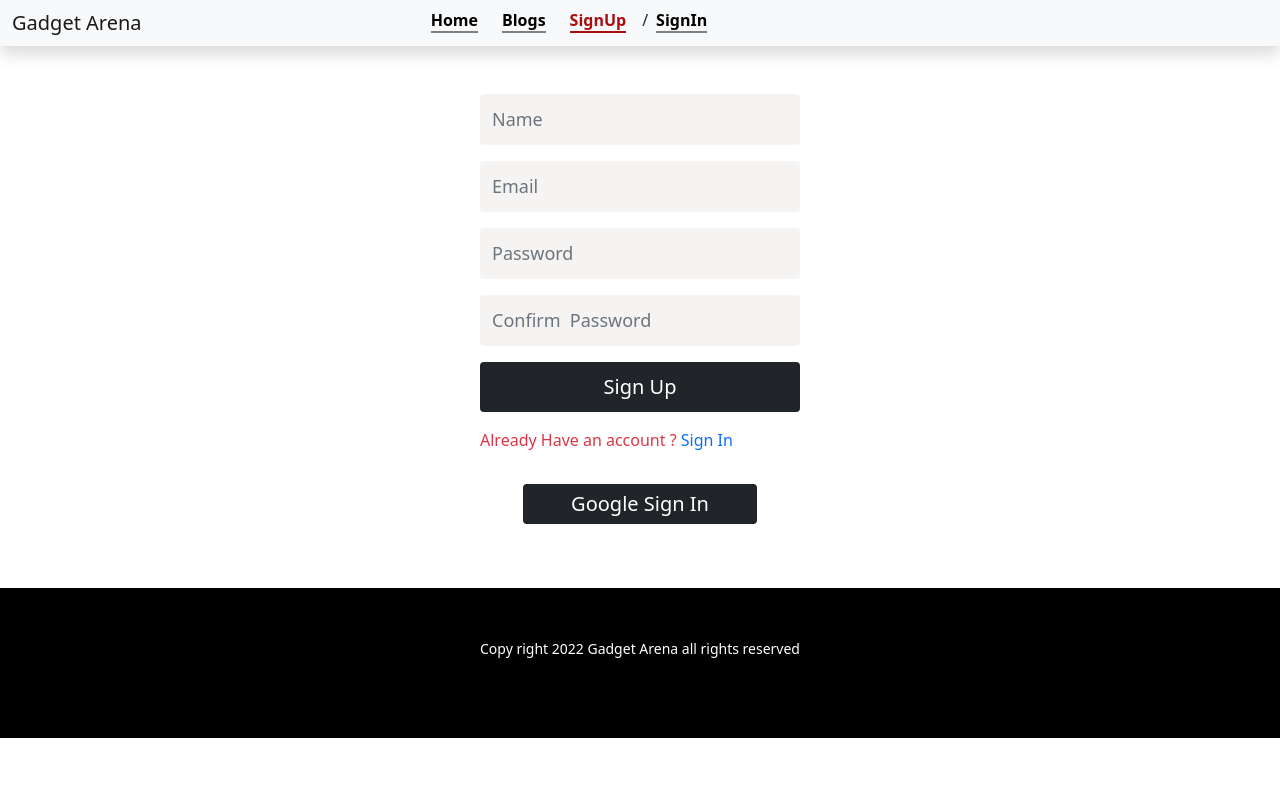
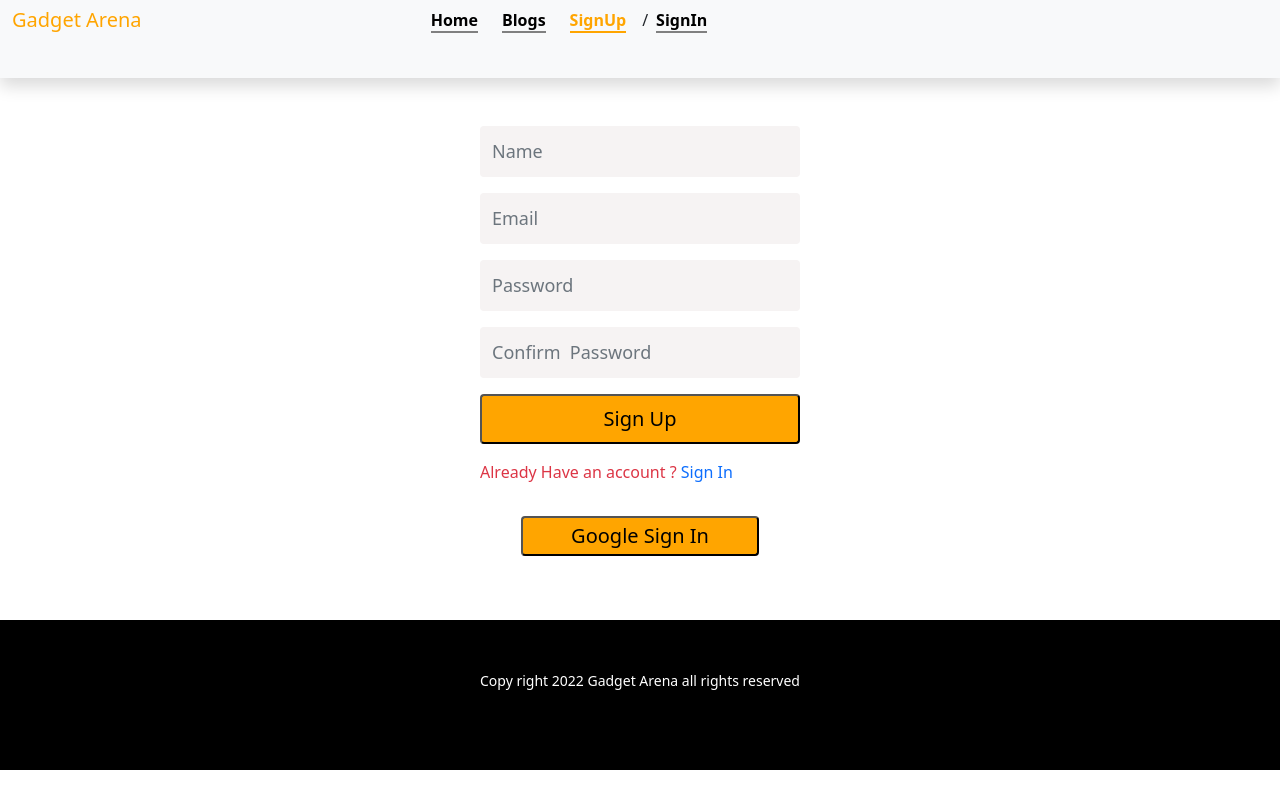
Before and after one commit to pavel-genuine/warehose-management-client-side, a React (Create React App) app: page /sign-up in a window 1280 px wide. Built offline with nearby package versions, Linux system fonts and the light colour scheme; no server answers.

Commit message:
header redeisgn

```diff
--- a/src/Components/CustomLink/CustomLink.js
+++ b/src/Components/CustomLink/CustomLink.js
@@ -7,8 +7,8 @@ function CustomLink({ children, to, ...props }) {
     return (
       <div>
         <Link
-          style={{ textDecoration: "none", borderBottom:match?"2px solid rgb(169, 14, 14)":'2px solid grey',
-          color: match? 'rgb(169, 14, 14)':'black', fontWeight:'bold' }}
+          style={{ textDecoration: "none", borderBottom:match?"2px solid orange":'2px solid grey',
+          color: match? 'orange':'black', fontWeight:'bold' }}
           to={to}
           {...props}
         >
--- a/src/Components/Header/Header.js
+++ b/src/Components/Header/Header.js
@@ -15,7 +15,7 @@ const Header = () => {
                 <div className="container-fluid">
                    <div className='row w-100'>
                  <div className='col-md-4'>
-                 <Link className="navbar-brand" to="/">Gadget Arena</Link>
+                 <Link style={{color:'orange',fontWeight:'lighter'}} className="navbar-brand" to="/"><h5>Gadget Arena</h5></Link>
                     <button style={{marginLeft:'150px'}}  className="navbar-toggler" type="button" data-bs-toggle="collapse" data-bs-target="#navbarSupportedContent" aria-controls="navbarSupportedContent" aria-expanded="false" aria-label="Toggle navigation">
                         <span  className="navbar-toggler-icon"></span>
                     </button>
@@ -74,7 +74,8 @@ const Header = () => {
                             <li className="nav-item dropdown">
 
 {
-    user ? <span className="nav-link dropdown-toggle" href="#" id="navbarDropdown" role="button" data-bs-toggle="dropdown" aria-expanded="false" style={{ backgroundColor: 'black', color: 'white', borderRadius: '30px', padding: '10px', marginLeft: '10px' }}>
+    user ? <span className="nav-link dropdown-toggle" href="#" id="navbarDropdown" role="button" data-bs-toggle="dropdown" aria-expanded="false"
+    style={{ backgroundColor: 'orange', color: 'black', borderRadius: '30px', padding: '10px', marginLeft: '10px' }}>
         {user?.email}
     </span> : ''
 }
--- a/src/Components/SignIn/SignIn.js
+++ b/src/Components/SignIn/SignIn.js
@@ -70,8 +70,8 @@ const SignIn = () => {
                     <Form.Control onBlur={handlePassword} required style={{ backgroundColor: '#f6f3f3', border: 0, padding: '12px', fontSize: '18px' }} type="password" placeholder="Password" />
                 </Form.Group>
 
-                <input className="bg-dark border-0 text-white w-100 rounded text-center fs-5 " style={{ height: '50px' }} type="submit" value="Sign In" />
-                <p className='text-danger mt-3' >Don't Have an account ?  <Link className='text-decoration-none ' to='/signup'>Sign up</Link></p>
+                <input className=" border-2 w-100 rounded text-center fs-5 " style={{ height: '50px',backgroundColor:'orange', color:'black' }} type="submit" value="Sign In" />
+                <p className='text-danger mt-3' >Don't Have an account ?  <Link  className='text-decoration-none ' to='/signup'>Sign up</Link></p>
                 <p>{error ? error.message : ''}</p>
 
                 <div>
@@ -88,7 +88,7 @@ const SignIn = () => {
 
 
             <div>
-                <input onClick={() => signInWithGoogle()} className="bg-dark border-0 text-white w-100 rounded text-center fs-5 px-5 my-3 " style={{ height: '40px' }} type="button" value="Google Sign In" />
+                <input onClick={() => signInWithGoogle()} className="border-2 w-100 rounded text-center fs-5 px-5 my-3 " style={{ height: '40px', backgroundColor:'orange', color:'black' }} type="button" value="Google Sign In" />
 
             </div>
 
--- a/src/Components/SignUp/SignUp.js
+++ b/src/Components/SignUp/SignUp.js
@@ -71,7 +71,7 @@ const SignUp = () => {
                 <Form.Group className="mb-3" controlId="formBasicConfirmPassword">
                     <Form.Control style={{ backgroundColor: '#f6f3f3', border: 0, padding: '12px', fontSize: '18px' }} required type="password" placeholder="Confirm  Password" />
                 </Form.Group>
-                <input className="bg-dark border-0 text-white w-100 rounded text-center fs-5 " style={{ height: '50px' }} type="submit" value="Sign Up" />
+                <input className="border-2 w-100 rounded text-center fs-5 " style={{ height: '50px',backgroundColor:'orange', color:'black' }} type="submit" value="Sign Up" />
                 <p className='text-danger mt-3' >Already Have an account ?  <Link className='text-decoration-none ' to='/signin'>Sign In</Link></p>
                 <p>{error ? error.message : ''}</p>
             </Form>
@@ -79,7 +79,7 @@ const SignUp = () => {
 
 
             <div>
-                <input onClick={() => signInWithGoogle()} className="bg-dark border-0 text-white w-100 rounded text-center fs-5 px-5 my-3 " style={{ height: '40px' }} type="button" value="Google Sign In" />
+                <input onClick={() => signInWithGoogle()} className="border-2  w-100 rounded text-center fs-5 px-5 my-3 " style={{ height: '40px',backgroundColor:'orange', color:'black' }} type="button" value="Google Sign In" />
 
             </div>
 
```
